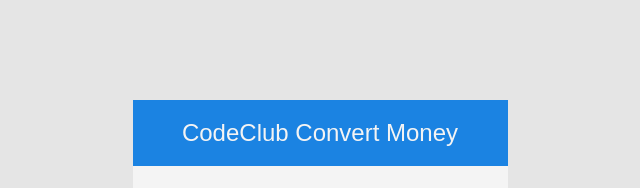
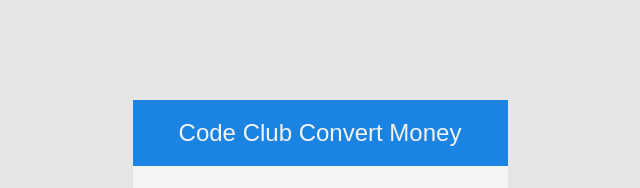
Before and after one commit to tiagohps/projetoConversorDeMoedas, a plain HTML site: page index.html in a window 1280 px wide. Shown: the top 188 px of the page, 320-960 px from the left. Drawn offline with Linux system fonts and the light colour scheme.

Commit message:
atualiazação

```diff
--- a/index.html
+++ b/index.html
@@ -13,7 +13,7 @@
 <body>
     <div class="container">
         <header>
-            <h1>CodeClub Convert Money</h1>
+            <h1>Code Club Convert Money</h1>
         </header>
         <main>
             <label>
```
